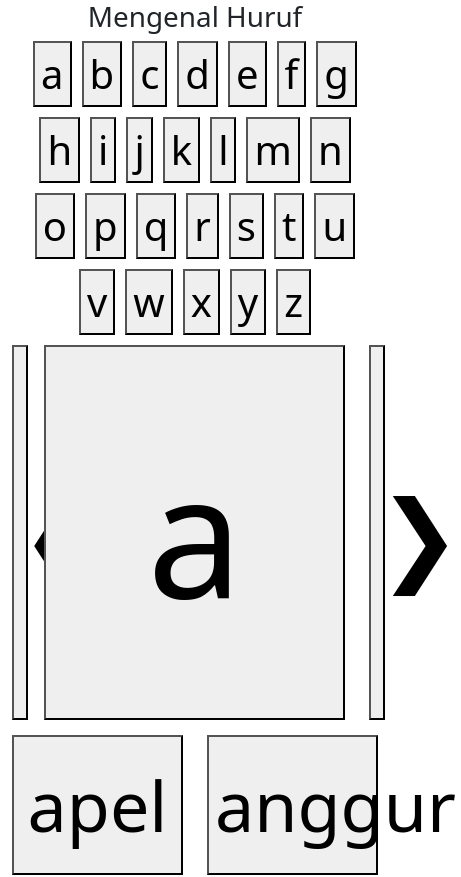
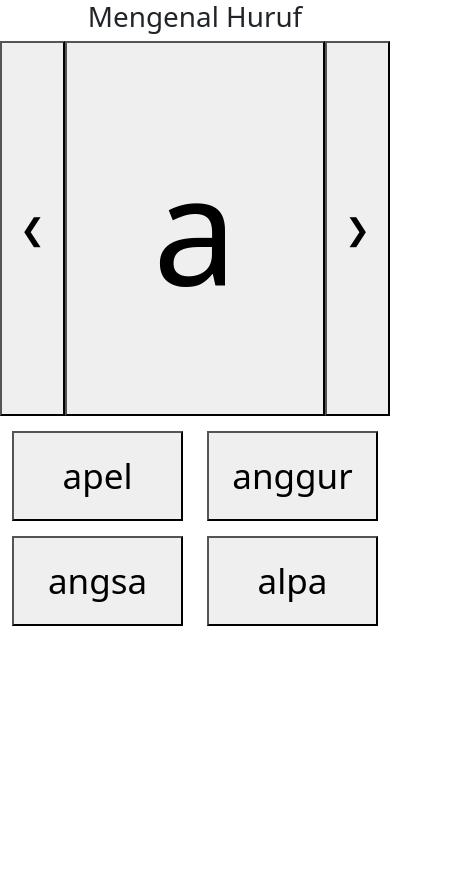
Before and after one commit to idkaryadi/mengenal-huruf, a React (Create React App) app: page / in a window 390 px wide. Shown: the top 877 px of the page, 461 px wide, since content can reach past the window. After the commit the page ends 844 px from the top, so only its background shows below. Built offline with nearby package versions, Linux system fonts and the light colour scheme.

Commit message:
add media query

```diff
--- a/src/pages/huruf/HurufPage.jsx
+++ b/src/pages/huruf/HurufPage.jsx
@@ -41,13 +41,13 @@ export default function HurufPage() {
     </Container>
     <Container fluid>
       <Row>
-        <Col sm={2} xs={1}>
+        <Col sm={2} xs={2} className={styles.nopadding}>
           <button className={styles.prev} onClick={handlePrev}>❮</button>
         </Col>
-        <Col sm={8} xs={10}>
+        <Col sm={8} xs={8} className={styles.nopadding}>
           <button className={styles.huruf}>{data.huruf}</button>
         </Col>
-        <Col sm={2} xs={1}>
+        <Col sm={2} xs={2} className={styles.nopadding}>
           <button className={styles.prev} onClick={handleNext}>❯</button>
         </Col>
       </Row>
--- a/src/pages/huruf/HurufPage.module.css
+++ b/src/pages/huruf/HurufPage.module.css
@@ -25,3 +25,42 @@
   height: 140px;
   font-size: 70px;
 }
+
+.nopadding {
+  /* padding: 0 !important;
+  margin: 0 !important; */
+}
+
+@media only screen and (max-width: 600px) {
+  .daftar {
+    display: none;
+  }
+
+  .huruf {
+    width: 100%;
+    height: 375px;
+    font-size: 150px;
+    align-items: center;
+  }
+
+  .prev {
+    width: 100%;
+    height: 375px;
+    font-size: 30px;
+    align-items: center;
+  }
+
+  .sekat {
+    margin-top: 15px;
+  }
+  .kata {
+    width: 100%;
+    height: 90px;
+    font-size: 35px;
+  }
+
+  .nopadding {
+    padding: 0 !important;
+    margin: 0 !important;
+  }
+}
```
